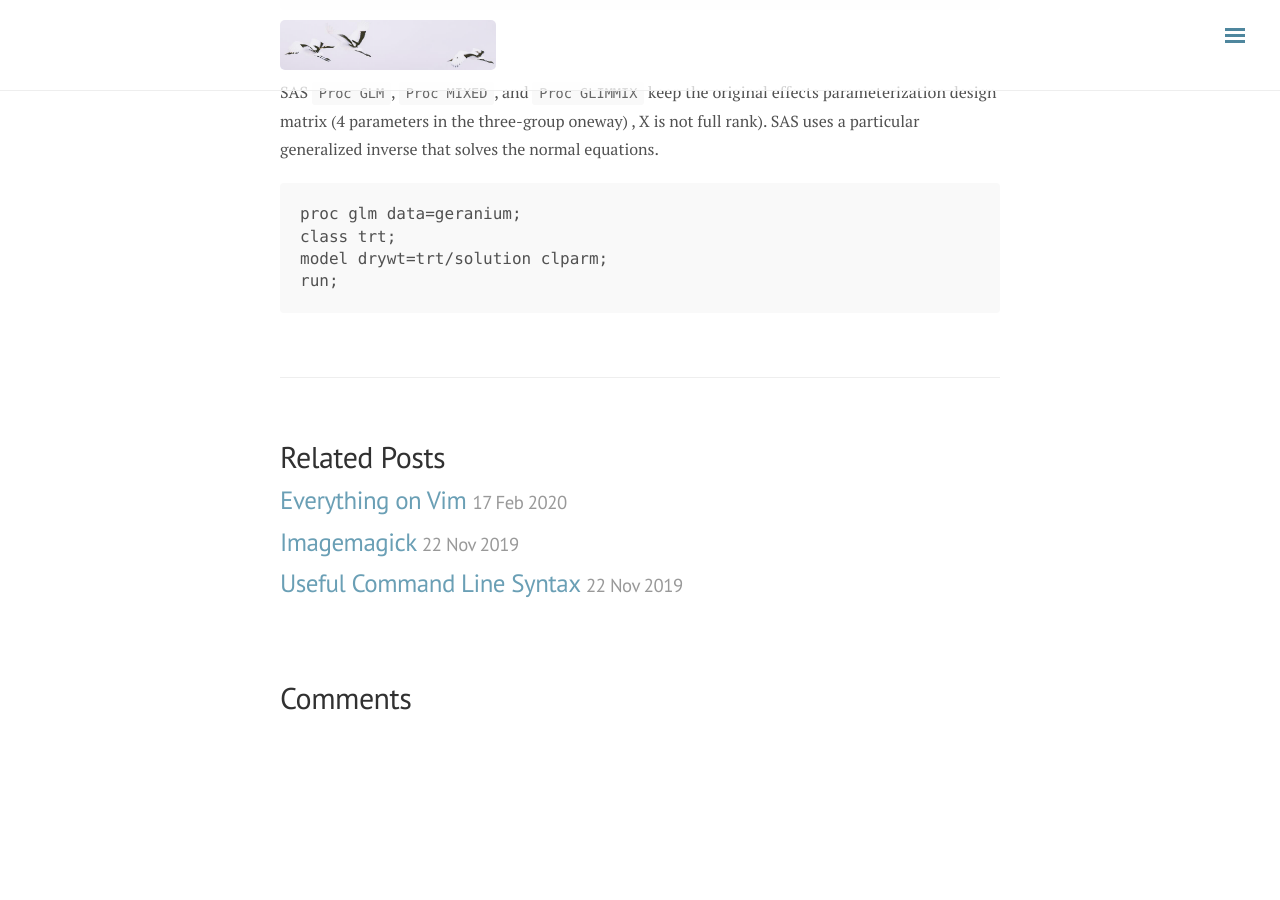
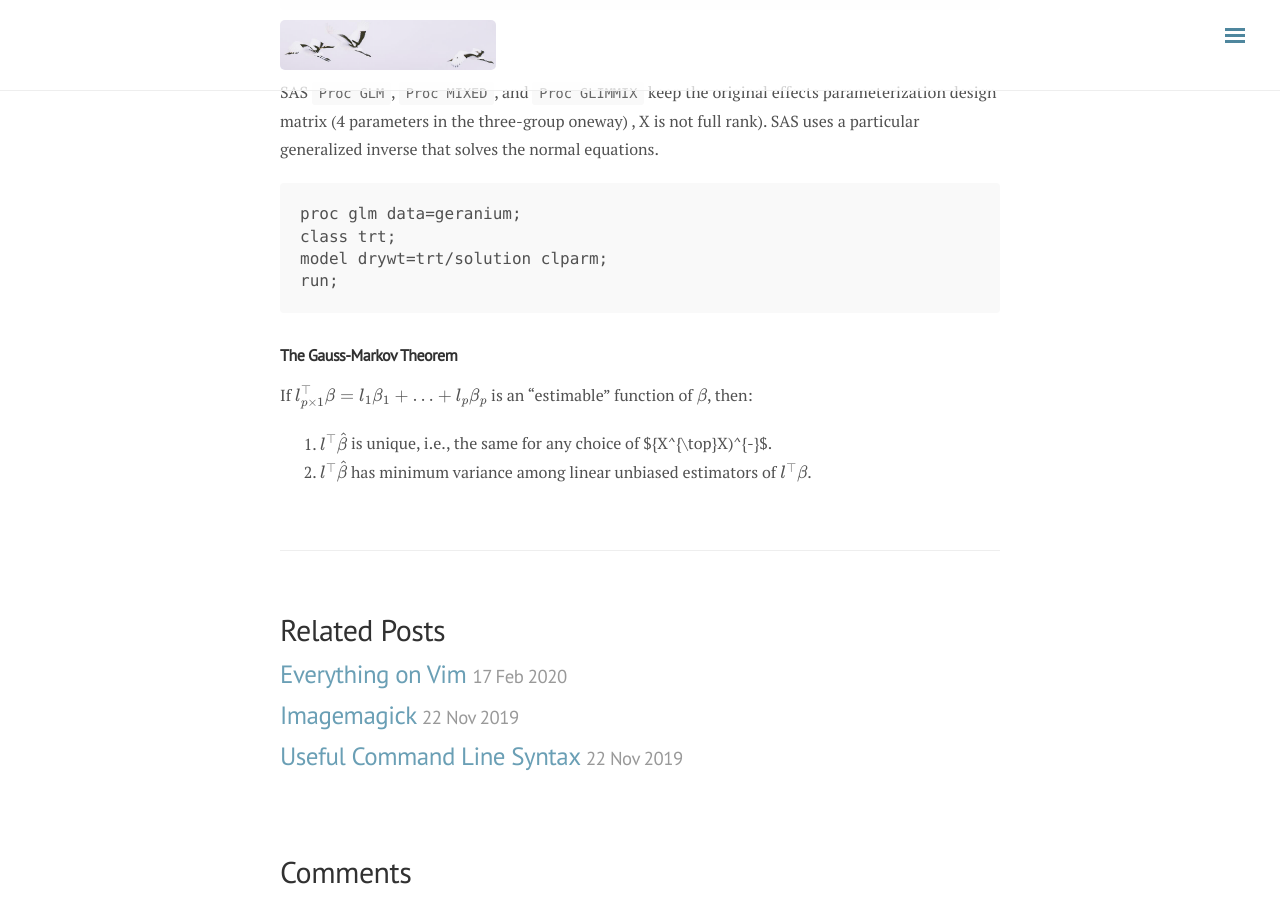
Before and after one commit to ylyy93/my_blog, a Jekyll site: the page built from _posts/phil/2020-03-18-experimental-design.md, in a window 1280 px wide and 900 px high, scrolled down 11801 px. Built offline with Jekyll 4.4.1, drawn with Linux system fonts in a browser that asks for light colours; nearby versions of some CDN libraries; formulas are drawn with MathJax 3; comment, search, counter and statistics services are not loaded; before the commit the page ends 12528 px from its top, so only the background shows below that.

Commit message:
rebuilding site Wed Mar 18 20:26:43 PDT 2020

````diff
--- a/_posts/phil/2020-03-18-experimental-design.md
+++ b/_posts/phil/2020-03-18-experimental-design.md
@@ -519,3 +519,9 @@ class trt;
 model drywt=trt/solution clparm;
 run;
 ```
+
+### The Gauss-Markov Theorem
+If $l_{p\times 1}^{\top} \beta= l_1\beta_1 + \ldots + l_p\beta_p$ is an "estimable" function of $\beta$, then:
+
+1. $l^{\top}\hat{\beta}$ is unique, i.e., the same for any choice of ${X^{\top}X)^{-}$.
+2. $l^{\top}\hat{\beta}$ has minimum variance among linear unbiased estimators of $l^{\top}\beta$.
````
